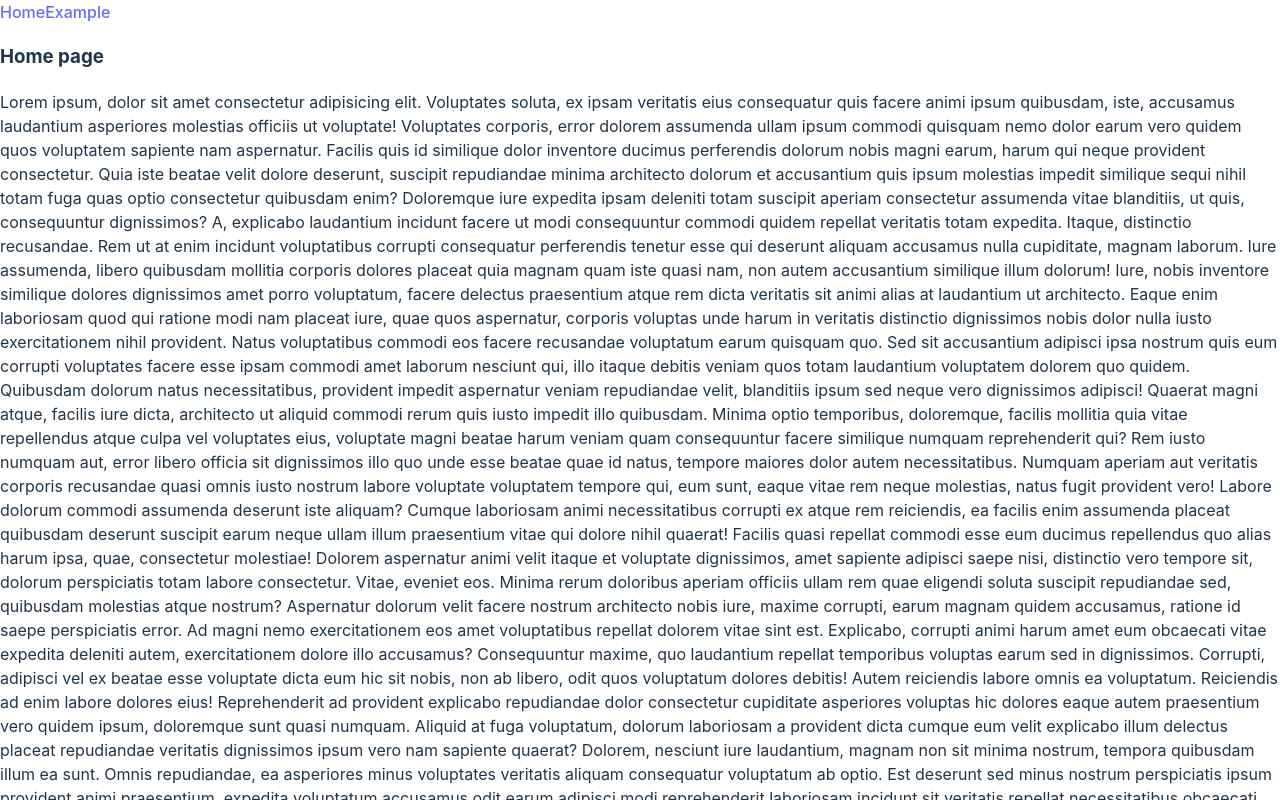
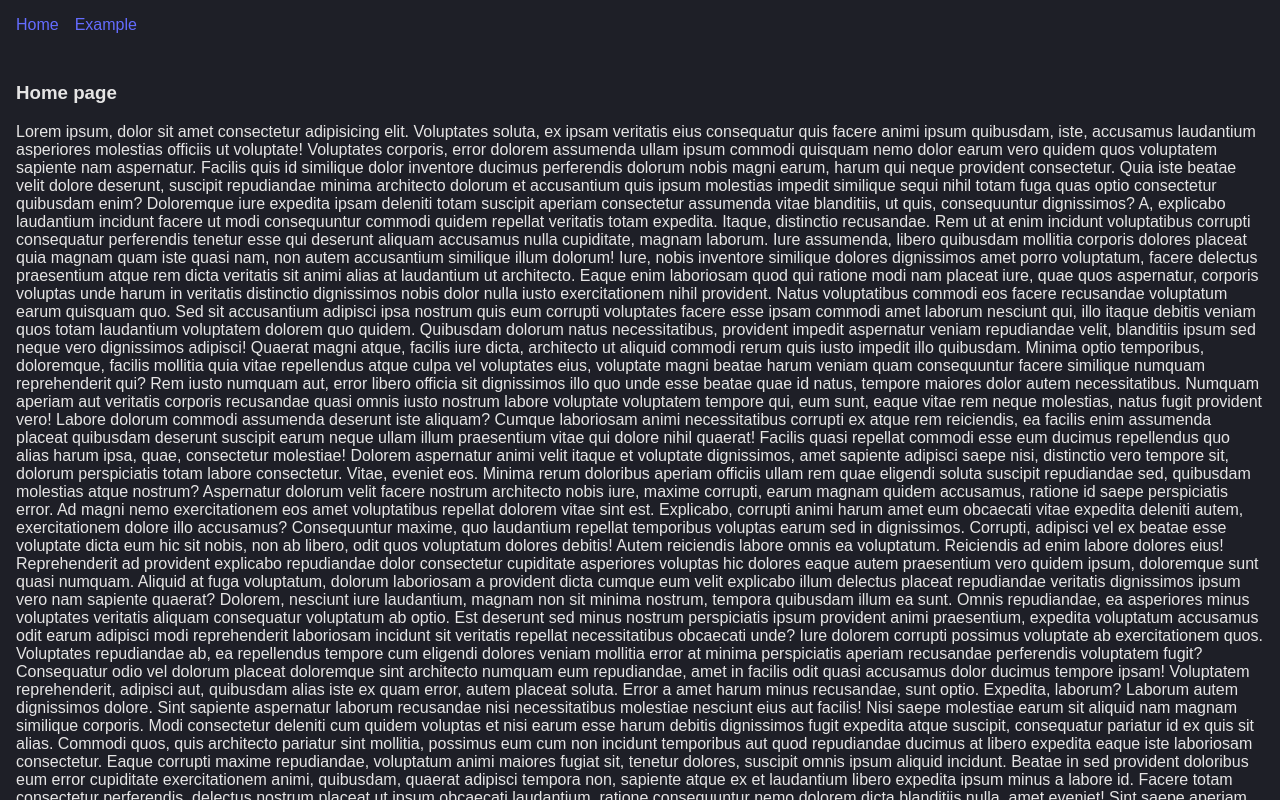
Before and after one commit to FarzadVav/CustomNavLink, a React (Vite) app: page / in a window 1280 px wide. Shown: the top 800 px of the page. Built offline with nearby package versions, Linux system fonts and the light colour scheme.

Commit message:
add style to index.css

```diff
--- a/src/index.css
+++ b/src/index.css
@@ -1,69 +1,34 @@
-:root {
-  font-family: Inter, system-ui, Avenir, Helvetica, Arial, sans-serif;
-  line-height: 1.5;
-  font-weight: 400;
+* {
+  box-sizing: border-box;
+}
 
-  color-scheme: light dark;
-  color: rgba(255, 255, 255, 0.87);
-  background-color: #242424;
+body {
+  background-color: #1e1f27;
+  color: #e6e5e5;
+  font-family: sans-serif;
+  min-height: 100vh;
+  display: flex;
+  padding: 1rem;
+  margin: 0;
+}
 
-  font-synthesis: none;
-  text-rendering: optimizeLegibility;
-  -webkit-font-smoothing: antialiased;
-  -moz-osx-font-smoothing: grayscale;
-  -webkit-text-size-adjust: 100%;
+header {
+  width: 100%;
+  display: flex;
+  gap: 1rem;
 }
 
 a {
   font-weight: 500;
   color: #646cff;
   text-decoration: inherit;
+  cursor: pointer;
 }
+
 a:hover {
   color: #535bf2;
 }
 
-body {
-  margin: 0;
-  display: flex;
-  place-items: center;
-  min-width: 320px;
-  min-height: 100vh;
+h3 {
+  margin-top: 3rem;
 }
-
-h1 {
-  font-size: 3.2em;
-  line-height: 1.1;
-}
-
-button {
-  border-radius: 8px;
-  border: 1px solid transparent;
-  padding: 0.6em 1.2em;
-  font-size: 1em;
-  font-weight: 500;
-  font-family: inherit;
-  background-color: #1a1a1a;
-  cursor: pointer;
-  transition: border-color 0.25s;
-}
-button:hover {
-  border-color: #646cff;
-}
-button:focus,
-button:focus-visible {
-  outline: 4px auto -webkit-focus-ring-color;
-}
-
-@media (prefers-color-scheme: light) {
-  :root {
-    color: #213547;
-    background-color: #ffffff;
-  }
-  a:hover {
-    color: #747bff;
-  }
-  button {
-    background-color: #f9f9f9;
-  }
-}
```
